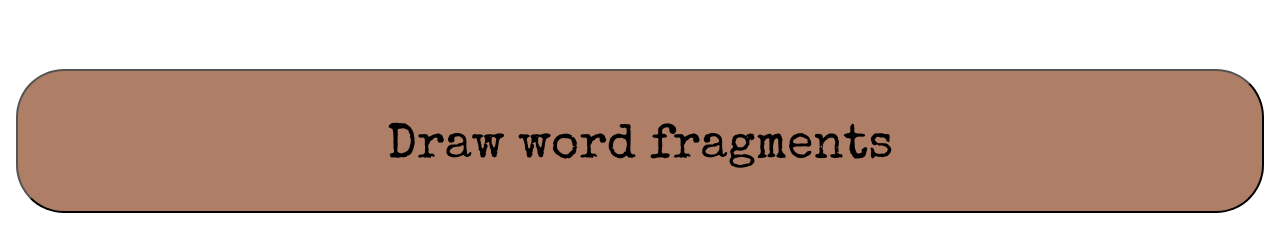
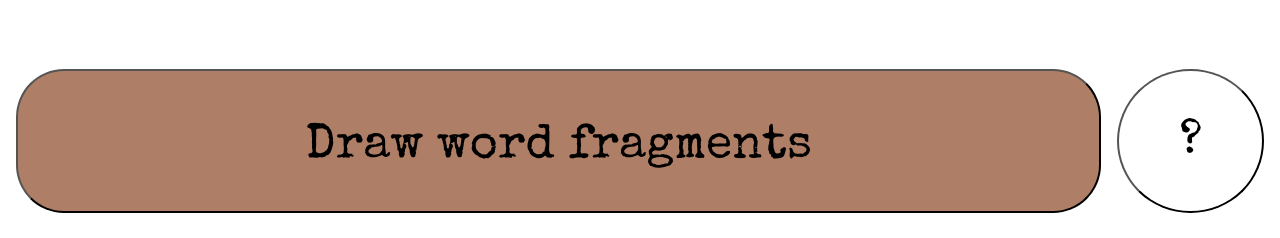
Before and after one commit to RevolutionTech/telegram, a React (Vite) app: page / in a window 1280 px wide. Shown: the part 575-813 px from the top of the page. Built offline with nearby package versions, Linux system fonts and the light colour scheme.

Commit message:
feat: add help button
The help button explains how to use the app, so we can remove these instructions from the rules.

```diff
--- a/package.json
+++ b/package.json
@@ -28,6 +28,9 @@
     "typescript": "^5.6.2"
   },
   "dependencies": {
+    "@emotion/react": "^11.13.5",
+    "@emotion/styled": "^11.13.5",
+    "@mui/material": "^6.1.8",
     "lodash": "^4.17.21",
     "react": "^18.3.1",
     "react-dom": "^18.3.1",
--- a/src/App.tsx
+++ b/src/App.tsx
@@ -3,7 +3,9 @@ import styled from "styled-components";
 import shuffle from "lodash/shuffle";
 import slice from "lodash/slice";
 
+import { Buttons, MainButton } from "./buttons";
 import { NUM_WORDS } from "./constants";
+import { HelpButton } from "./HelpButton";
 import { WordCard } from "./WordCard";
 import { Word, WORDS } from "./words";
 
@@ -14,16 +16,6 @@ const Offering = styled.div`
   flex-direction: column;
   justify-content: space-around;
   gap: 16px;
-`;
-
-const Button = styled.button`
-  height: 3em;
-  padding-top: 0.25em;
-  border-radius: 1em;
-  background-color: #ae7e66;
-  // https://fluid.style/type?min=2&max=3&min-bp=20&max-bp=55&unit=%22rem%22
-  font-size: clamp(2rem, 1.429rem + 2.857vw, 3rem);
-  font-family: "Special Elite", "Courier Prime", "Courier", serif;
 `;
 
 const isDeckExhausted = (words: Word[], index: number) =>
@@ -57,7 +49,10 @@ const App = () => {
       {currentWords.map((word, i) => (
         <WordCard key={i} word={word} index={i + 1} />
       ))}
-      <Button onClick={drawNewWords}>Draw word fragments</Button>
+      <Buttons>
+        <MainButton onClick={drawNewWords}>Draw word fragments</MainButton>
+        <HelpButton />
+      </Buttons>
     </Offering>
   );
 };
--- /dev/null
+++ b/src/HelpButton.tsx
@@ -0,0 +1,63 @@
+import React, { useState } from "react";
+import styled from "styled-components";
+import Box from "@mui/material/Box";
+import Typography from "@mui/material/Typography";
+import Modal from "@mui/material/Modal";
+
+import { Button } from "./buttons";
+
+const StyledButton = styled(Button)`
+  height: 3em;
+  padding: 1em 1.25em;
+  border-radius: 50%;
+  background-color: white;
+  // https://fluid.style/type?min=2&max=3&min-bp=20&max-bp=55&unit=%22rem%22
+  font-size: clamp(2rem, 1.429rem + 2.857vw, 3rem);
+`;
+
+const style = {
+  position: "absolute",
+  top: "50%",
+  left: "50%",
+  transform: "translate(-50%, -50%)",
+  width: 400,
+  bgcolor: "background.paper",
+  border: "2px solid #000",
+  boxShadow: 24,
+  p: 4,
+};
+
+export const HelpButton = () => {
+  const [isModalOpen, setIsModalOpen] = useState(false);
+  const openModal = () => setIsModalOpen(true);
+  const closeModal = () => setIsModalOpen(false);
+
+  return (
+    <div>
+      <Modal
+        open={isModalOpen}
+        onClose={closeModal}
+        aria-labelledby="modal-title"
+        aria-describedby="modal-description"
+      >
+        <Box sx={style}>
+          <Typography id="modal-title" variant="h6" component="h2">
+            How to Use this App
+          </Typography>
+          <Typography id="modal-description" sx={{ mt: 2 }}>
+            <p>
+              Welcome to the Telegram app! You can use this app instead of the
+              word fragment deck and number tiles in the Telegram board game.
+            </p>
+            <p>
+              At the start of each round, instead of drawing word fragments from
+              the deck, simply click the &quot;Draw word fragments&quot; button
+              in the app. Follow the remaining rules as normal.
+            </p>
+          </Typography>
+        </Box>
+      </Modal>
+      <StyledButton onClick={openModal}>?</StyledButton>
+    </div>
+  );
+};
--- /dev/null
+++ b/src/buttons.ts
@@ -0,0 +1,20 @@
+import styled from "styled-components";
+
+export const Buttons = styled.div`
+  display: flex;
+  gap: 16px;
+`;
+
+export const Button = styled.button`
+  height: 3em;
+  padding-top: 0.25em;
+  // https://fluid.style/type?min=2&max=3&min-bp=20&max-bp=55&unit=%22rem%22
+  font-size: clamp(2rem, 1.429rem + 2.857vw, 3rem);
+  font-family: "Special Elite", "Courier Prime", "Courier", serif;
+`;
+
+export const MainButton = styled(Button)`
+  border-radius: 1em;
+  background-color: #ae7e66;
+  flex-grow: 1;
+`;
```
Also changed, not shown: 1 other file (tests, documents, lock files or other folders).
